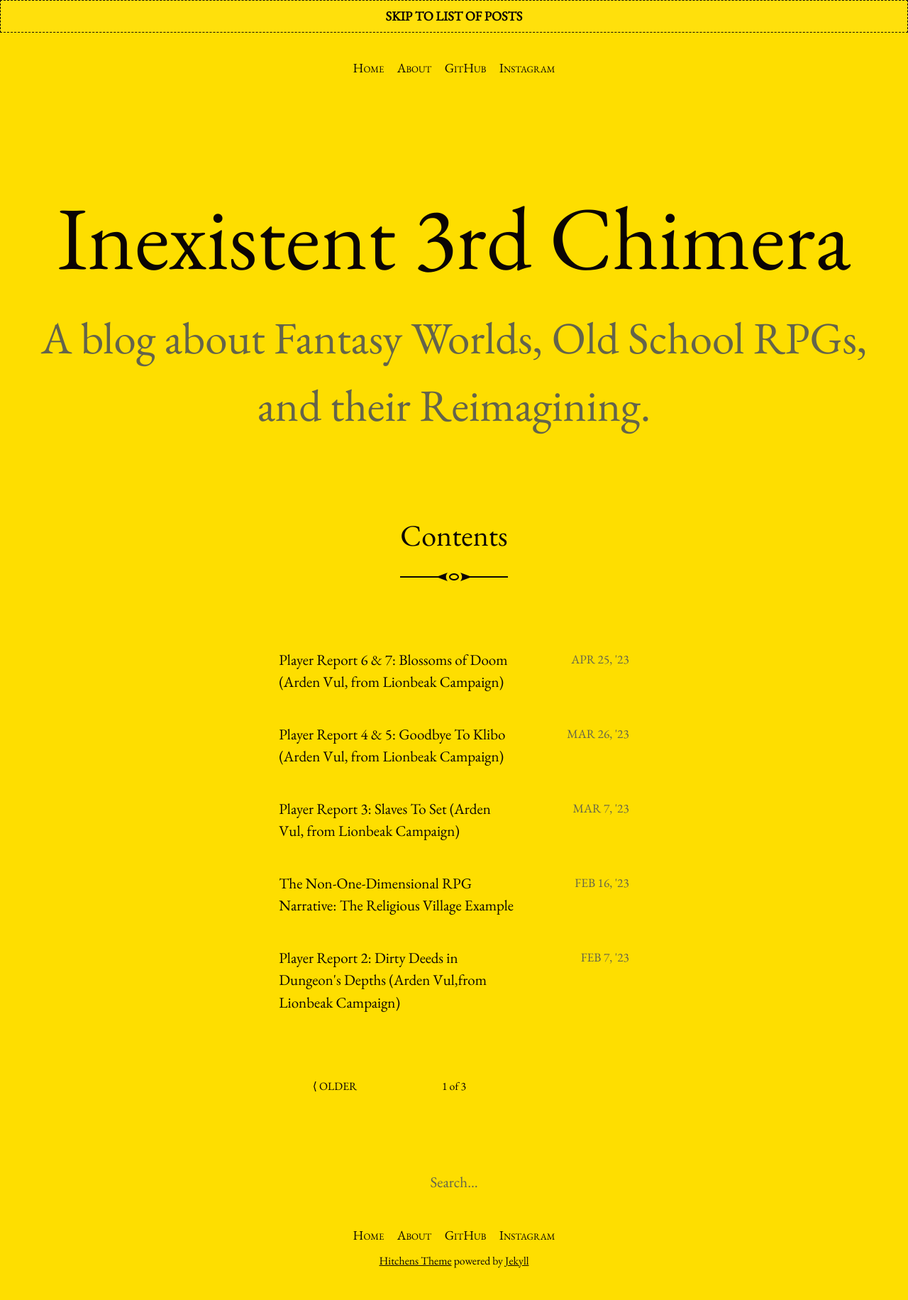
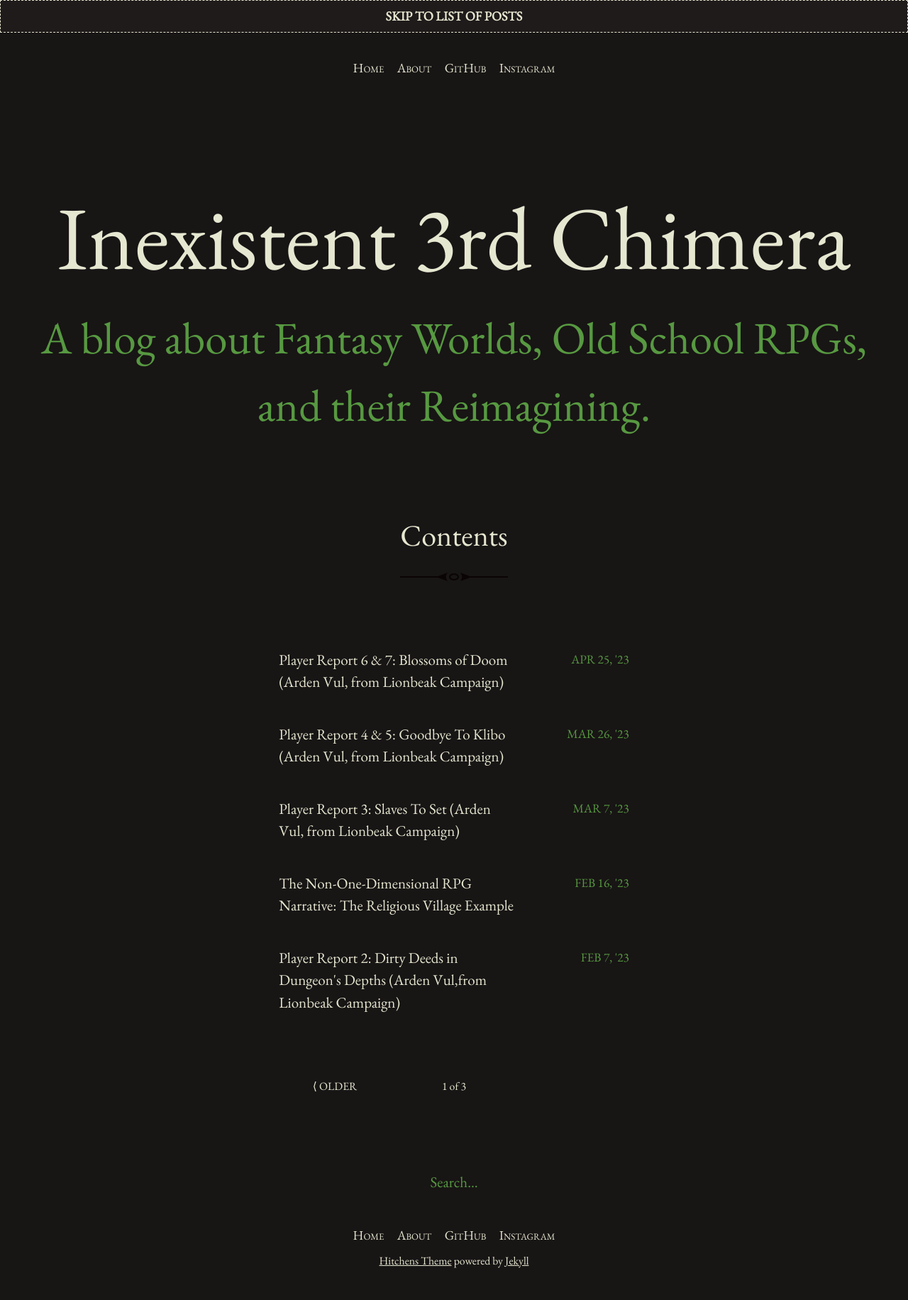
Before and after one commit to InexistentThirdChimera/InexistentThirdChimera.github.io, a Jekyll site: the page built from index.html, in a window 1280 px wide. Shown: the whole page at 71% size. Built offline with Jekyll 4.4.1, drawn with Linux system fonts in a browser that asks for light colours; the list of posts is cut into pages by our own code.

Commit message:
new styling 2.0

```diff
--- a/_sass/_article.scss
+++ b/_sass/_article.scss
@@ -1,5 +1,5 @@
 .post {
-  background: white;
+  background: #181515;
   margin: 2em auto;
   max-width: 60rem;
   padding: 2em 0;
--- a/_sass/_syntax-highlighting.scss
+++ b/_sass/_syntax-highlighting.scss
@@ -9,7 +9,7 @@ code.highlighter-rouge {
 }
 
 .highlight {
-  background: #fff;
+  background: #181515;
   font-family: courier, monospace;
   font-size: .875em;
   margin: 2rem auto;
--- a/_sass/_variables.scss
+++ b/_sass/_variables.scss
@@ -1,7 +1,7 @@
-$brand-color:         #fede00;
+$brand-color:         #181515;
 $highlight:           lighten($brand-color, 35%);
-$text-color:          #0b0404;
-$muted-text-color:    #64644B;
+$text-color:          #e6e7d0;
+$muted-text-color:    #579941;
 $font-family:         "EB Garamond", Garamond, "Times New Roman", serif;
 
 $on-bigphone:         375px;
```
